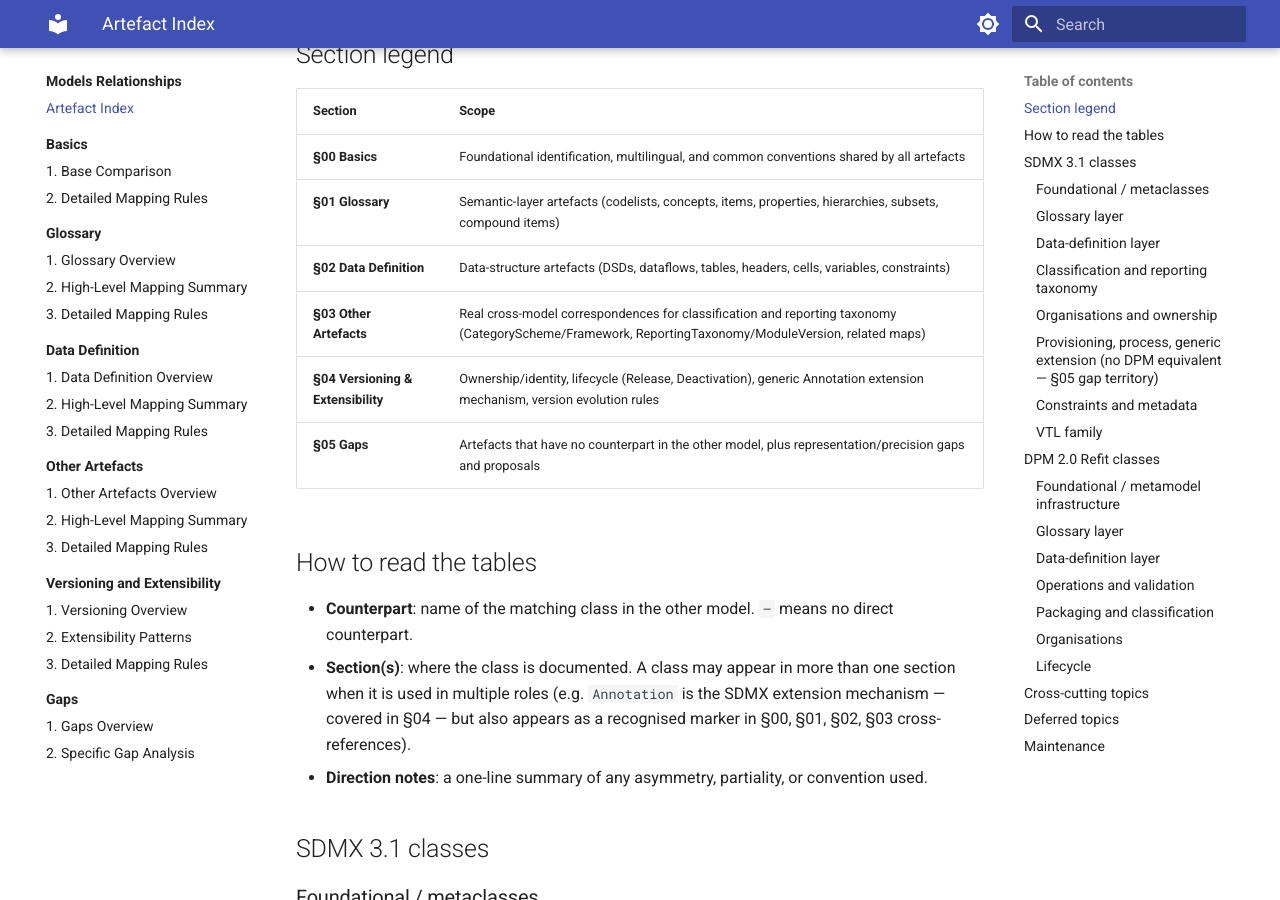
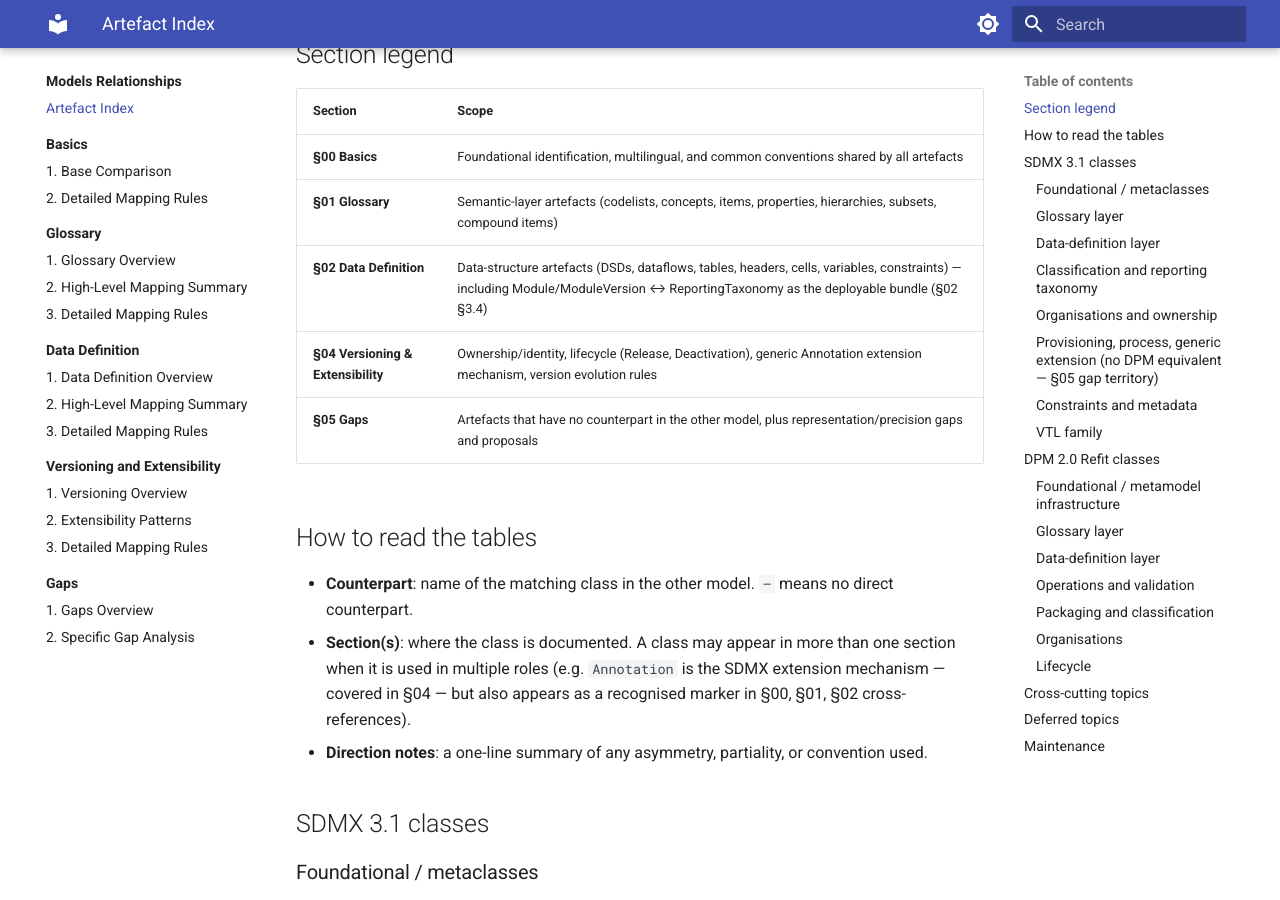
Before and after one commit to sdmx-twg/wp-sdmx-dpm, an MkDocs documentation site: the page built from docs/models-relationships/artefact_index.md, in a window 1280 px wide and 900 px high, scrolled down 400 px. Built offline with MkDocs 1.6.1 and Material for MkDocs 9.7.7, drawn with Linux system fonts in a browser that asks for light colours; some of the changed text lies outside the part shown.

Commit message:
docs: remove §03 Other Artefacts chapter (Scenario A)
After Parts 2 and 3 redistributed all substantive content out of §03, the
chapter contained only "moved to X, Y, Z" stubs and a duplicate of the
SDMX maps registry already maintained in artefact_index.md. Removing the
chapter cleans up navigation noise.

- Delete docs/models-relationships/03_other_artifacts/ entirely.
- Remove §03 from the mkdocs.yml nav.
- Update artefact_index.md section legend: drop §03 row; redirect every
  classification/reporting-bundle row to its new home in §02 §3.4 or
  §05 §2.11/§2.12.
- Fix incoming §03 cross-references in models-relationships/index.md,
  00_basics/index.md, 04 detailed rules, and 05 gap analysis.

Co-Authored-By: Claude Opus 4.7 (1M context) <noreply@anthropic.com>

```diff
--- a/docs/models-relationships/artefact_index.md
+++ b/docs/models-relationships/artefact_index.md
@@ -10,15 +10,14 @@ This file is generated/maintained by hand and is the canonical reference for the
 |---------|-------|
 | **§00 Basics** | Foundational identification, multilingual, and common conventions shared by all artefacts |
 | **§01 Glossary** | Semantic-layer artefacts (codelists, concepts, items, properties, hierarchies, subsets, compound items) |
-| **§02 Data Definition** | Data-structure artefacts (DSDs, dataflows, tables, headers, cells, variables, constraints) |
-| **§03 Other Artefacts** | Real cross-model correspondences for classification and reporting taxonomy (CategoryScheme/Framework, ReportingTaxonomy/ModuleVersion, related maps) |
+| **§02 Data Definition** | Data-structure artefacts (DSDs, dataflows, tables, headers, cells, variables, constraints) — including Module/ModuleVersion ↔ ReportingTaxonomy as the deployable bundle (§02 §3.4) |
 | **§04 Versioning & Extensibility** | Ownership/identity, lifecycle (Release, Deactivation), generic Annotation extension mechanism, version evolution rules |
 | **§05 Gaps** | Artefacts that have no counterpart in the other model, plus representation/precision gaps and proposals |
 
 ## How to read the tables
 
 - **Counterpart**: name of the matching class in the other model. `—` means no direct counterpart.
-- **Section(s)**: where the class is documented. A class may appear in more than one section when it is used in multiple roles (e.g. `Annotation` is the SDMX extension mechanism — covered in §04 — but also appears as a recognised marker in §00, §01, §02, §03 cross-references).
+- **Section(s)**: where the class is documented. A class may appear in more than one section when it is used in multiple roles (e.g. `Annotation` is the SDMX extension mechanism — covered in §04 — but also appears as a recognised marker in §00, §01, §02 cross-references).
 - **Direction notes**: a one-line summary of any asymmetry, partiality, or convention used.
 
 ## SDMX 3.1 classes
@@ -82,13 +81,13 @@ This file is generated/maintained by hand and is the canonical reference for the
 
 | SDMX class | Counterpart in DPM | Section(s) | Direction notes |
 |------------|--------------------|------------|-----------------|
-| CategoryScheme | Framework | §03 §3.1 | 1:1 mapping; scheme `agencyID` → Framework `Owner` |
-| Category | Module | §03 §3.1 | Hierarchy flattened; encoded by Module `Code` convention |
-| Categorisation | implicit Module membership (via ModuleVersionComposition) | §03 §3.1.5 | Lossy round-trip |
+| CategoryScheme | Framework | §05 §2.11 | 1:1 mapping; scheme `agencyID` → Framework `Owner` |
+| Category | Module | §05 §2.11 | Hierarchy flattened; encoded by Module `Code` convention |
+| Categorisation | implicit Module membership (via ModuleVersionComposition) | §02 §3.4.4 | Lossy round-trip |
 | CategorySchemeMap | ConceptRelation (workaround, not a structural counterpart) | §05 §2.9 | Treated as a gap: rebrand/merge expressed via ConceptRelation rather than a dedicated artefact |
-| ReportingTaxonomy | ModuleVersion | §03 §3.2 | Deployable-unit alignment |
-| ReportingCategory | TableGroup (optional image inside ModuleVersion) | §03 §3.2 | Partial: only inside the matching ModuleVersion |
-| ReportingTaxonomyMap | Module-versions relationship | §03 §3.3 | Cross-version map between ModuleVersions of the same Module |
+| ReportingTaxonomy | ModuleVersion | §02 §3.4 | Deployable-unit alignment |
+| ReportingCategory | TableGroup (optional image inside ModuleVersion) | §02 §3.4 | Partial: only inside the matching ModuleVersion |
+| ReportingTaxonomyMap | Module-versions relationship | §02 §3.4.7 | Cross-version map between ModuleVersions of the same Module |
 
 ### Organisations and ownership
 
@@ -149,7 +148,7 @@ This file is generated/maintained by hand and is the canonical reference for the
 | DPMAttribute | — | §00 | Metamodel reflection |
 | Translation | InternationalString (`xml:lang`) | §00 §2.3 | One Translation row per language |
 | Language | (xml:lang) | §00 | Foundation |
-| ConceptRelation | ItemSchemeMap / RepresentationMap (partial) | §01 + §03 + §04 | Used at glossary, classification, and organisational layers |
+| ConceptRelation | ItemSchemeMap / RepresentationMap (partial) | §01 + §04 | Used at glossary, classification, and organisational layers |
 | Reference / Document / DocumentVersion / Subdivision | Annotation `url` (partial) | §00 + §04 | Documentation infrastructure |
 | ChangeLog (non-normative) | — | §04 | Implementation log; not part of the DPM standard |
 
@@ -205,10 +204,10 @@ This file is generated/maintained by hand and is the canonical reference for the
 
 | DPM class | Counterpart in SDMX | Section(s) | Direction notes |
 |-----------|---------------------|------------|-----------------|
-| Framework | CategoryScheme | §03 §3.1 | Top-level container for a reporting domain |
-| Module | Category | §03 §3.1 | Modules are siblings; hierarchy encoded in `Code` |
-| ModuleVersion | ReportingTaxonomy | §03 §3.2 | Deployable unit |
-| ModuleVersionComposition | ReportingCategory.dataflows | §03 §3.2 | Linkage to TableVersions |
+| Framework | CategoryScheme | §05 §2.11 | Top-level container for a reporting domain |
+| Module | Category | §05 §2.11 | Modules are siblings; hierarchy encoded in `Code` |
+| ModuleVersion | ReportingTaxonomy | §02 §3.4 | Deployable unit |
+| ModuleVersionComposition | ReportingCategory.dataflows | §02 §3.4 | Linkage to TableVersions |
 | ModuleParameters | — | §05 (deferred) | DPM-only |
 
 ### Organisations
@@ -234,7 +233,7 @@ This file is generated/maintained by hand and is the canonical reference for the
 | Identification (DPM IDs vs SDMX URNs) | §00 §2.2 | Used by every artefact |
 | Multilingual (InternationalString vs Translation) | §00 §2.3 | Used by every nameable artefact |
 | Boolean encoding (-1/0) | §00 §2.5.1 | DPM physical convention |
-| Recognised SDMX annotation markers (`DPM_SIGNATURE`, `DPM_DEFAULT_ITEM`, `DPM_COMPOUND_COMPONENTS`, `DPM_RELEASE_CODE`, `DPM_FROM_REFERENCE_DATE`, `DPM_DEACTIVATION_REASON`, `DPM_PROVISION_AGREEMENT`, `DPM_PROCESS`, `DPM_TABLEGROUP`, `DPM_AGENCY_PARENT`, `DPM_ID_PREFIX`, `DPM_AGENCY_SCHEME`, `DPM_CATEGORISATION_ID`) | §04 §3.6 (canonical table); cross-references from §00, §01, §02, §03, §05 | One canonical list; sections that need a marker reference §04 §3.6 |
+| Recognised SDMX annotation markers (`DPM_SIGNATURE`, `DPM_DEFAULT_ITEM`, `DPM_COMPOUND_COMPONENTS`, `DPM_RELEASE_CODE`, `DPM_FROM_REFERENCE_DATE`, `DPM_DEACTIVATION_REASON`, `DPM_PROVISION_AGREEMENT`, `DPM_PROCESS`, `DPM_TABLEGROUP`, `DPM_AGENCY_PARENT`, `DPM_ID_PREFIX`, `DPM_AGENCY_SCHEME`, `DPM_CATEGORISATION_ID`) | §04 §3.6 (canonical table); cross-references from §00, §01, §02, §05 | One canonical list; sections that need a marker reference §04 §3.6 |
 
 ## Deferred topics
 
--- a/mkdocs.yml
+++ b/mkdocs.yml
@@ -86,11 +86,6 @@ nav:
           - 1. Data Definition Overview: models-relationships/02_data_definition/01_data_definition_overview.md
           - 2. High-Level Mapping Summary: models-relationships/02_data_definition/02_high_level_mapping_summary.md
           - 3. Detailed Mapping Rules: models-relationships/02_data_definition/03_detailed_mapping_rules.md
-      - Other Artefacts:
-          - models-relationships/03_other_artifacts/index.md
-          - 1. Other Artefacts Overview: models-relationships/03_other_artifacts/01_other_artifacts_overview.md
-          - 2. High-Level Mapping Summary: models-relationships/03_other_artifacts/02_high_level_mapping_summary.md
-          - 3. Detailed Mapping Rules: models-relationships/03_other_artifacts/03_detailed_mapping_rules.md
       - Versioning and Extensibility:
           - models-relationships/04_versioning_and_extensibility/index.md
           - 1. Versioning Overview: models-relationships/04_versioning_and_extensibility/01_versioning_overview.md
```
Also changed, not shown: docs/models-relationships/00_basics/index.md (+1 -2 lines), docs/models-relationships/03_other_artifacts/01_other_artifacts_overview.md (deleted, +0 -15 lines), docs/models-relationships/03_other_artifacts/02_high_level_mapping_summary.md (deleted, +0 -9 lines), docs/models-relationships/03_other_artifacts/03_detailed_mapping_rules.md (deleted, +0 -24 lines), docs/models-relationships/03_other_artifacts/index.md (deleted, +0 -14 lines), docs/models-relationships/04_versioning_and_extensibility/03_detailed_mapping_rules.md (+1 -1 lines), docs/models-relationships/05_gaps/02_specific_gap_analysis.md (+1 -1 lines), docs/models-relationships/index.md (+1 -2 lines).
